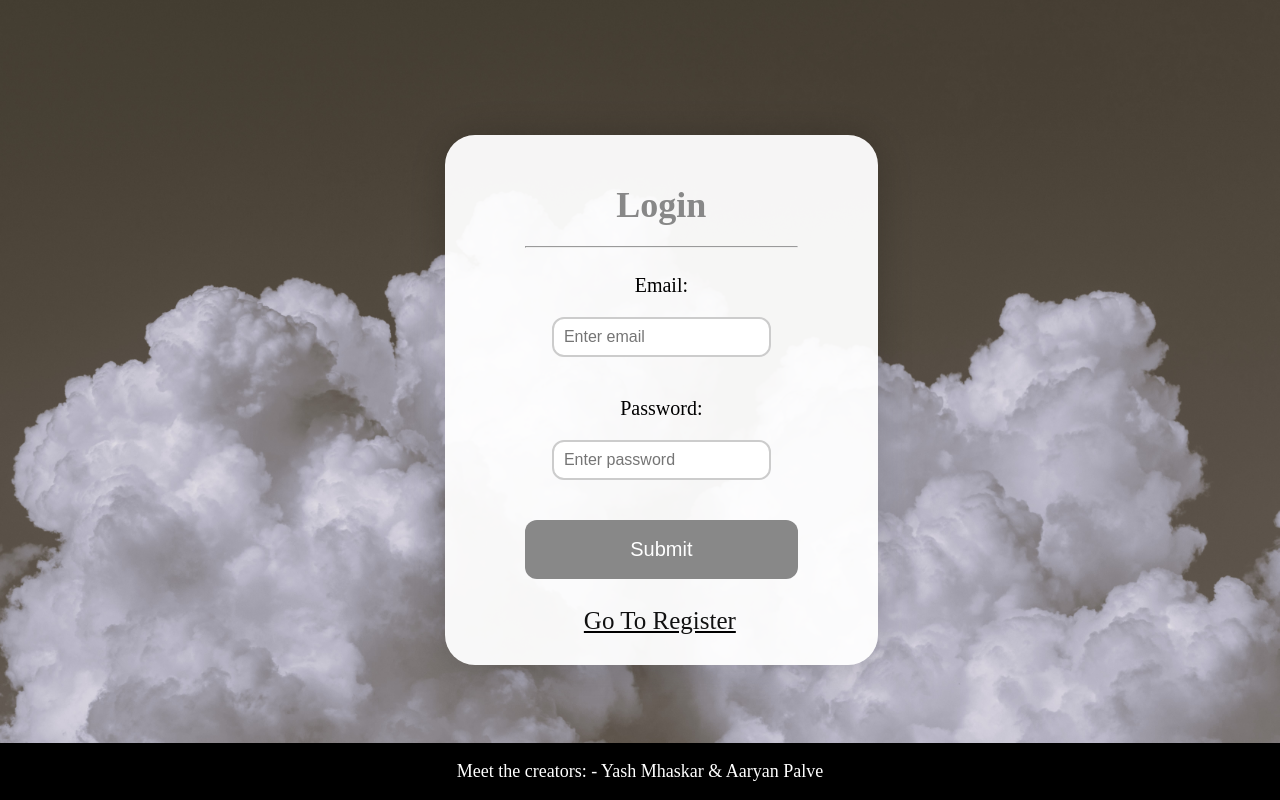
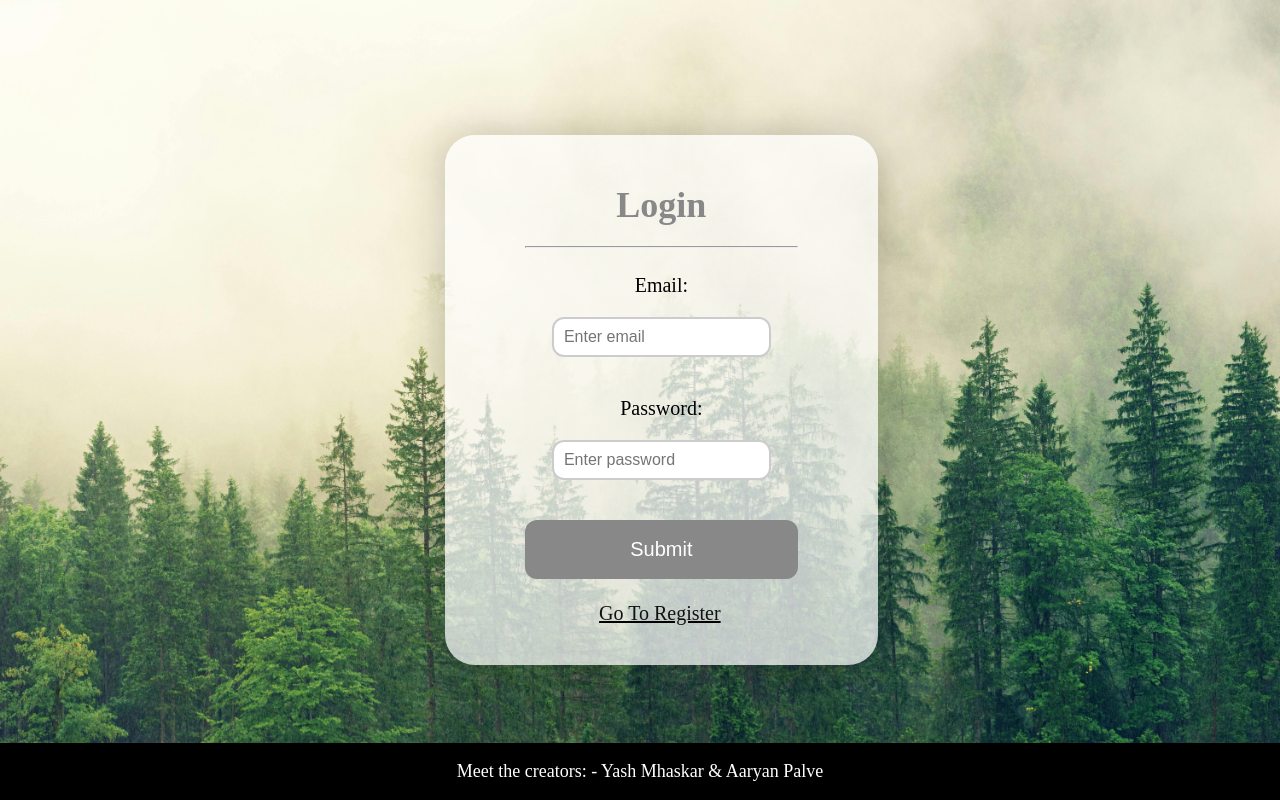
Before and after one commit to Myash21/Agri-mate.github.io, a Flask app: page /login_rain in a window 1280 px wide. Run offline with Flask 3, Linux system fonts and the light colour scheme; parts of the project's set-up code (start-up, migrations or seed data) failed here and were passed over.

Commit message:
UI upgrade

```diff
--- a/Rainfall-Prediction/templates/login.html
+++ b/Rainfall-Prediction/templates/login.html
@@ -6,7 +6,7 @@
   <meta name="viewport" content="width=device-width, initial-scale=1">
   <style>
     body {
-        background-image: url("static/images/bg3.jpg");
+        background-image: url("static/style/images/bg2.jpg");
         background-size: cover;
         background-position: center;
         filter: grayscale(100%);
@@ -25,7 +25,7 @@
     }
 
     .form-wrapper {
-        background-color: rgba(255, 255, 255, 0.95); /* Adjusted opacity */
+        background-color: rgba(255, 255, 255, 0.718); /* Adjusted opacity */
         padding: 25px; /* Increased padding */
         border-radius: 30px; /* Increased border radius */
         box-shadow: 0 0 40px rgba(0, 0, 0, 0.2); /* Increased box shadow */
@@ -39,6 +39,7 @@
 
     .form-title {
         color: #3498db;
+        font-weight: bolder;
         font-size: 36px; /* Decreased font size */
         margin-bottom: 20px; /* Increased margin bottom */
     }
@@ -123,7 +124,7 @@
             <input type="password" class="form-control" id="pwd" placeholder="Enter password" name="password">
           </div>
           <button type="submit" class="btn btn-dark">Submit</button>
-          <br><a href="{% if login_type == 'rain' %}/register_rain{% else %}/register_crop{% endif %}" class="reg" style="margin: 3px; font-size: 25px; text-decoration-color: black;"><br>Go To Register</a>
+          <br><a href="{% if login_type == 'rain' %}/register_rain{% else %}/register_crop{% endif %}" class="reg" style="margin: 3px; font-size: 20px; text-decoration-color: black;"><br>Go To Register</a>
         </form>
       </div>
     </div>
```
